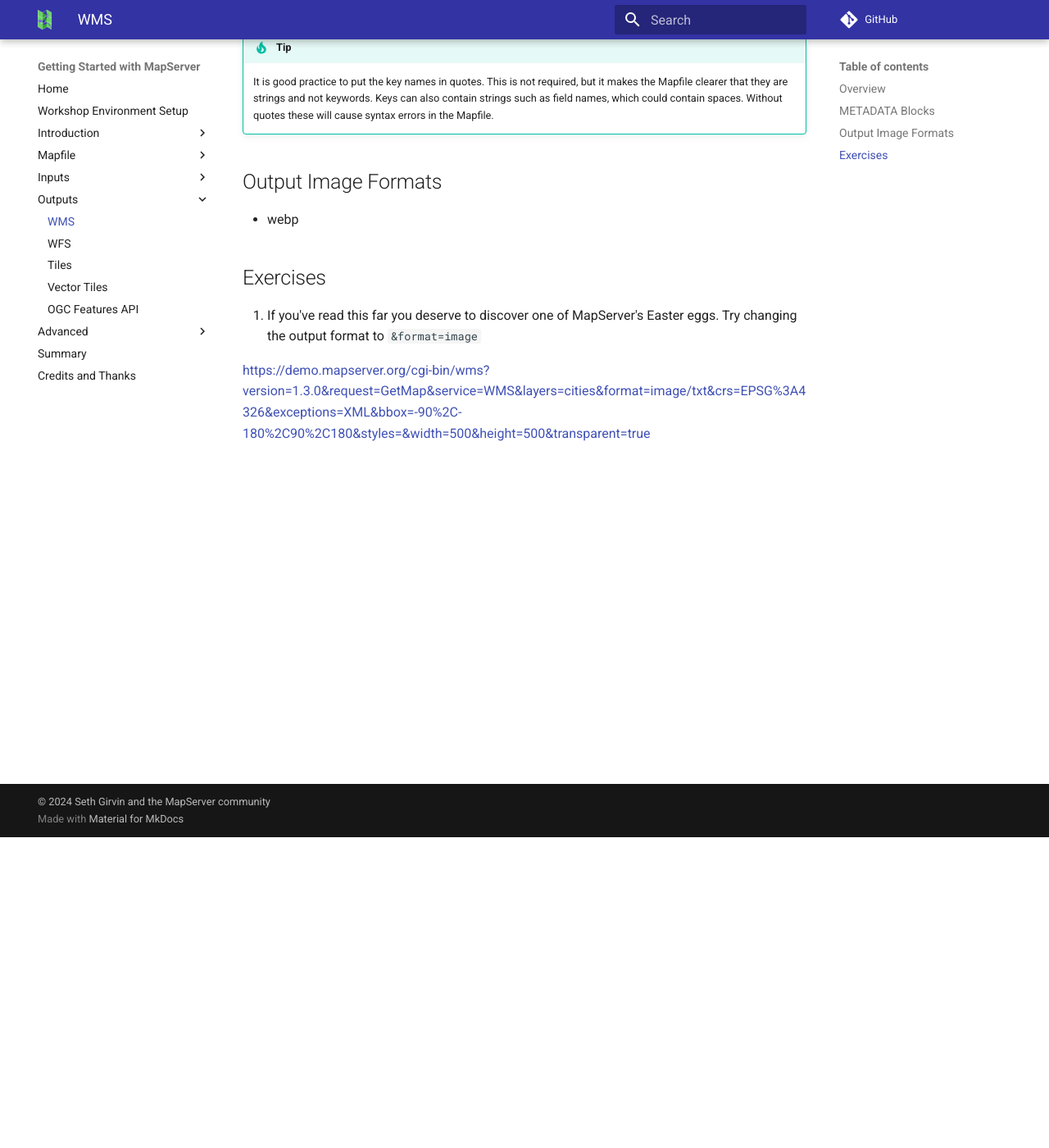
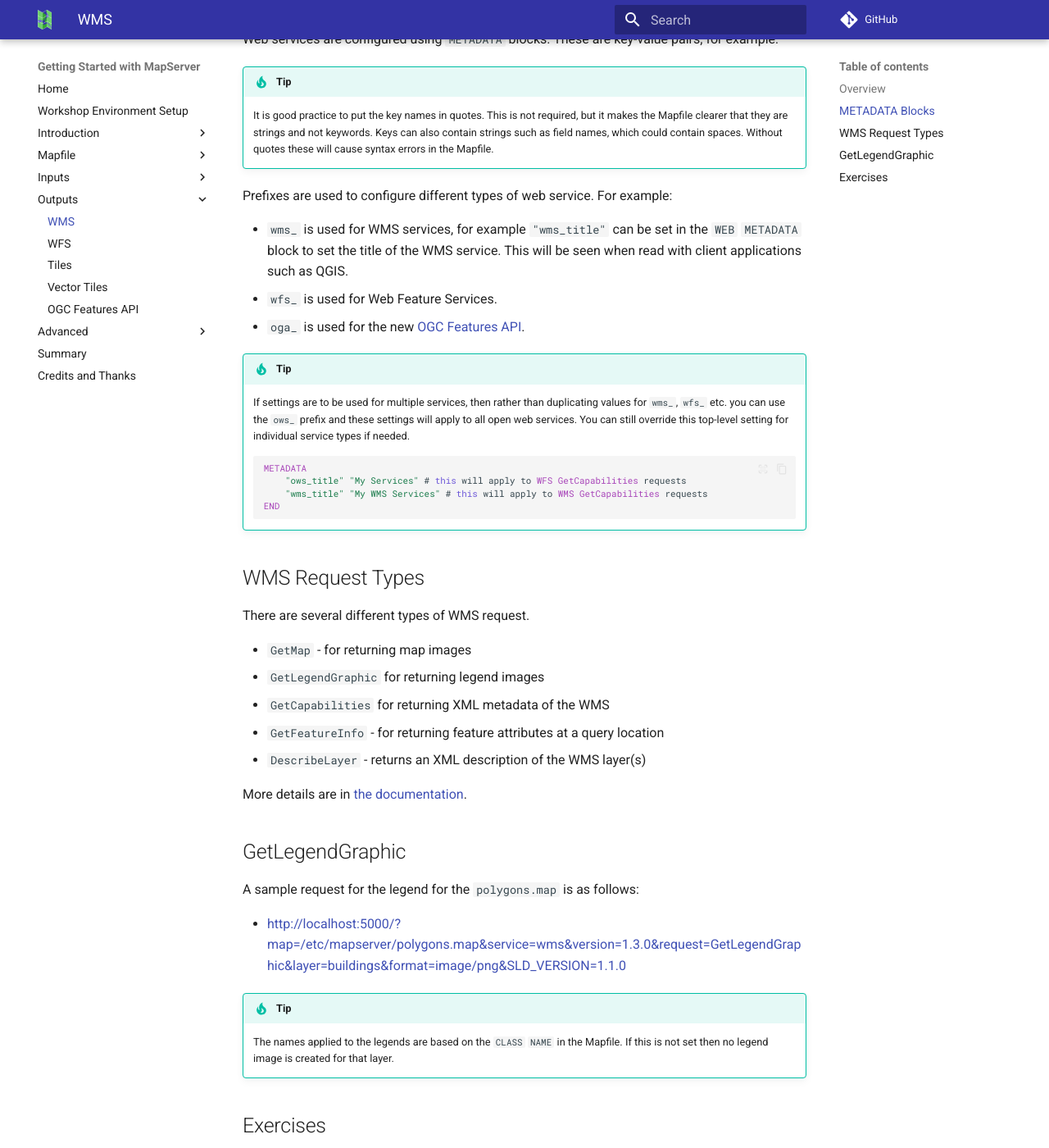
Before and after one commit to geographika/getting-started-with-mapserver, an MkDocs documentation site: the page built from workshop/content/docs/outputs/wms.md, in a window 1280 px wide and 1400 px high, scrolled down 379 px. Shown: the whole window at 82% size. Built offline with MkDocs 1.6.1 and Material for MkDocs 9.7.7, drawn with Linux system fonts in a browser that asks for light colours; comment, search, counter and statistics services are not loaded; some of the changed text lies outside the part shown.

Commit message:
Update WMS exercise

````diff
--- a/workshop/content/docs/outputs/wms.md
+++ b/workshop/content/docs/outputs/wms.md
@@ -2,13 +2,13 @@
 
 ## Overview
 
-We've been using WMS for the example so far. In this exercise we'll look in more detail at how to configure WMS services in MapServer.
+We've been using WMS for interacting with MapServer for Mapfile examples. In this exercise we'll look in more detail at how to configure WMS services in MapServer.
 
+Full MapServer WMS documentation is available [here](https://www.mapserver.org/ogc/wms_server.html).
 
 ## METADATA Blocks
 
 Web services are configured using `METADATA` blocks. These are key-value pairs, for example:
-
 
 !!! tip
 
@@ -16,13 +16,53 @@ Web services are configured using `METADATA` blocks. These are key-value pairs,
     clearer that they are strings and not keywords. Keys can also contain strings such as field names, which
     could contain spaces. Without quotes these will cause syntax errors in the Mapfile.
 
+Prefixes are used to configure different types of web service. For example:
+
+- `wms_` is used for WMS services, for example `"wms_title"` can be set in the `WEB` `METADATA` block to set the title of the WMS service. This will be seen when read with client applications such as QGIS.
+- `wfs_` is used for Web Feature Services.
+- `oga_` is used for the new [OGC Features API](ogcfeatures.md).
+
+!!! tip
+
+    If settings are to be used for multiple services, then rather than duplicating values for `wms_`, `wfs_` etc. you can use the `ows_` prefix and these settings will apply to all open web services. You can still override this top-level setting for individual service types if needed.
+
+    ```scala
+    METADATA
+        "ows_title" "My Services" # this will apply to WFS GetCapabilities requests
+        "wms_title" "My WMS Services" # this will apply to WMS GetCapabilities requests
+    END
+    ```
+
+## WMS Request Types
+
+There are several different types of WMS request.
+
+- `GetMap` - for returning map images
+- `GetLegendGraphic` for returning legend images
+- `GetCapabilities` for returning XML metadata of the WMS
+- `GetFeatureInfo` - for returning feature attributes at a query location
+- `DescribeLayer` - returns an XML description of the WMS layer(s)
+
+More details are in [the documentation](https://www.mapserver.org/ogc/wms_server.html#how-does-a-wms-work).
+
+## GetLegendGraphic
+
+A sample request for the legend for the `polygons.map` is as follows:
+
+- <http://localhost:5000/?map=/etc/mapserver/polygons.map&service=wms&version=1.3.0&request=GetLegendGraphic&layer=buildings&format=image/png&SLD_VERSION=1.1.0>
+
+!!! tip
+
+    The names applied to the legends are based on the `CLASS` `NAME` in the Mapfile. If this is not set then no legend image is created for that layer.
+
+<!--
 ## Output Image Formats
 
 + webp
-
+-->
 
 ## Exercises
 
-1. If you've read this far you deserve to discover one of MapServer's Easter eggs. Try changing the output format to `&format=image`
-
-<https://demo.mapserver.org/cgi-bin/wms?version=1.3.0&request=GetMap&service=WMS&layers=cities&format=image/txt&crs=EPSG%3A4326&exceptions=XML&bbox=-90%2C-180%2C90%2C180&styles=&width=500&height=500&transparent=true>
+1. If you've read this far you deserve to discover one of MapServer's Easter eggs. Try changing the output format to `&format=image/txt`. We'll use the `polygons.map` for the request: <http://localhost:5000/?map=/etc/mapserver/polygons.map&service=wms&version=1.3.0&request=GetMap&layers=buildings&format=image/txt>
+2. Change the legend title for the `polygon map`.
+3. Run a [GetCapabilities](http://localhost:5000/?map=/etc/mapserver/polygons.map&service=wms&version=1.3.0&request=GetCapabilities) request for the `polygon.map`. Add various `METADATA` pairs to get rid of the warnings in the `GetCapabilities` response.
````
Also changed, not shown: 2 other files.
